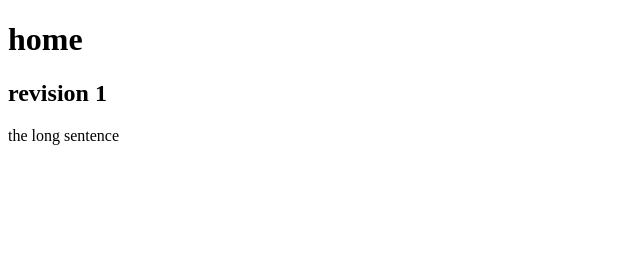
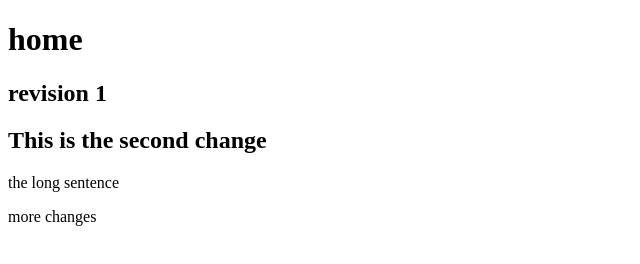
Before and after one commit to Abraham145/project, a plain HTML site: page index.html in a window 1280 px wide. Shown: the whole page, without its empty margins (0-640 px from the left). Drawn offline with Linux system fonts and the light colour scheme.

Commit message:
revision 2

```diff
--- a/index.html
+++ b/index.html
@@ -7,6 +7,8 @@
   <body>
     <h1>home</h1>
     <h2>revision 1</h2>
+    <h2>This is the second change</h2>
     <p> the long sentence</p>
+    <p>more changes</p>
   </body>
 </html>
```
